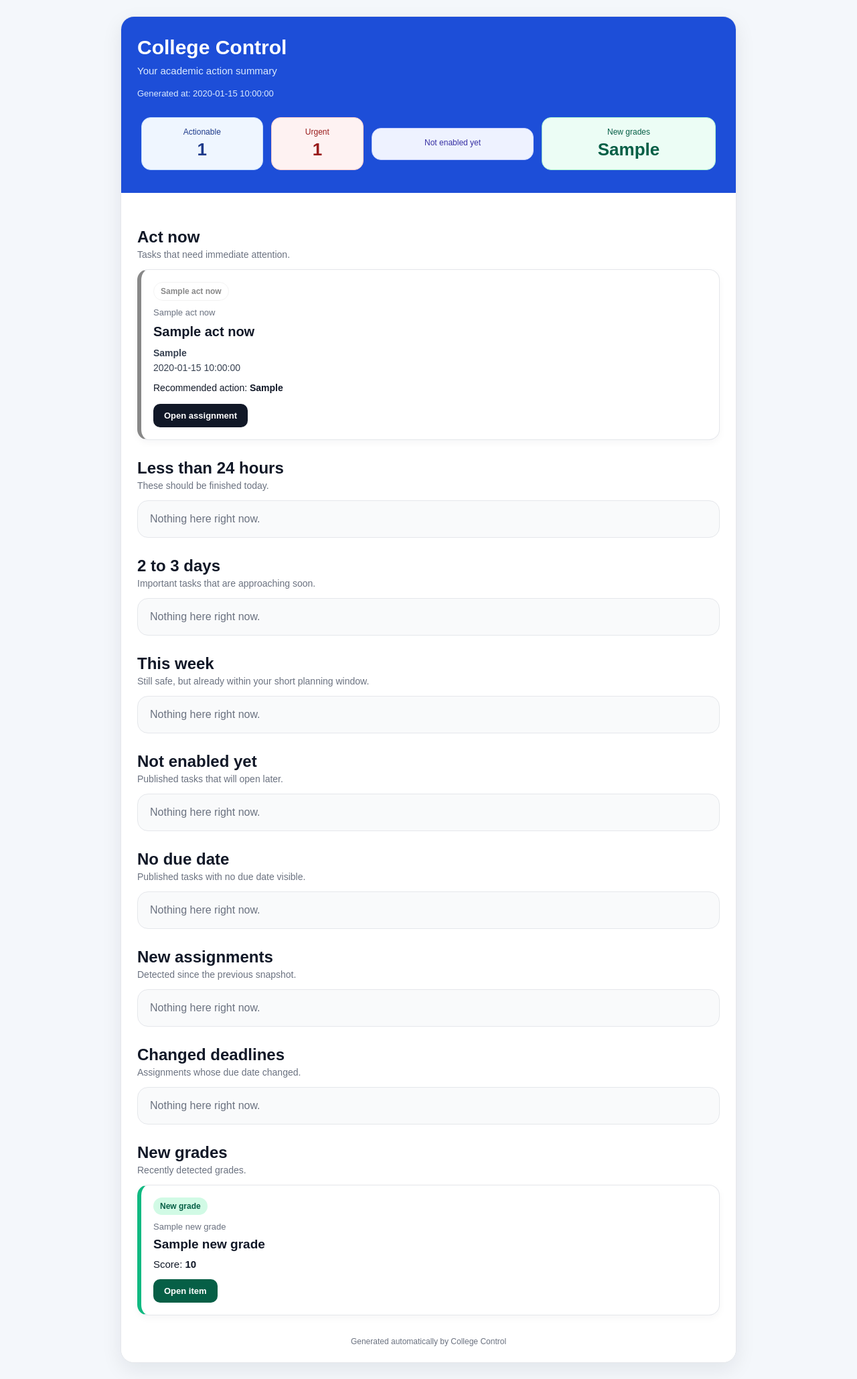
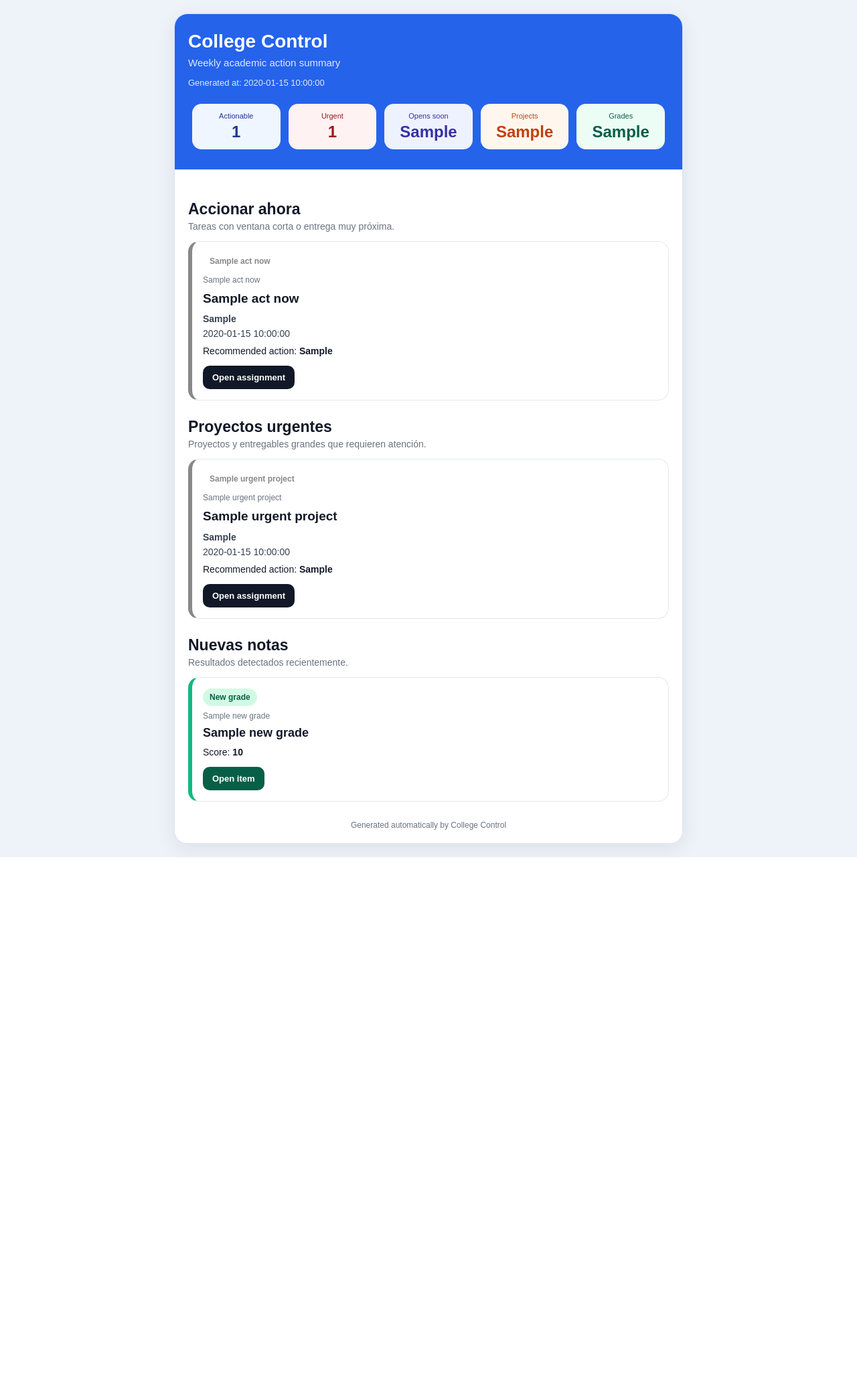
Before and after one commit to JobVillagran/collegeControl, a Python web app: template src/templates/summary_template.html in a window 1280 px wide. Shown: the whole page at 67% size. After the commit the page ends 1280 px from the top, so only its background shows below. Run offline with Jinja, Linux system fonts and the light colour scheme; the template is opened without the code that fills it: most values are stand-ins (such as "Sample title", 1, 10 or a date in 2020).

Commit message:
Refactor ComparisonService and SummaryService for improved assignment handling; update summary template for better presentation and styling

```diff
--- a/src/templates/summary_template.html
+++ b/src/templates/summary_template.html
@@ -2,100 +2,71 @@
 <html lang="en">
   <head>
     <meta charset="UTF-8" />
-    <title>University Summary</title>
-    <meta name="color-scheme" content="light" />
-    <meta name="supported-color-schemes" content="light" />
+    <title>College Control</title>
+    <meta name="viewport" content="width=device-width, initial-scale=1.0" />
+    <meta name="color-scheme" content="light dark" />
+    <meta name="supported-color-schemes" content="light dark" />
   </head>
-  <body style="margin:0; padding:0; background:#f4f7fb; font-family:Arial, Helvetica, sans-serif; color:#111827;">
-    <div style="max-width:920px; margin:0 auto; padding:24px 16px;">
+  <body style="margin:0; padding:0; background:#eef3f9; font-family:Arial, Helvetica, sans-serif; color:#111827;">
+    <div style="max-width:760px; margin:0 auto; padding:20px 12px;">
       <div
         style="
           background:#ffffff;
-          border:1px solid #e5e7eb;
+          border:1px solid #dbe3ee;
           border-radius:20px;
           overflow:hidden;
-          box-shadow:0 10px 30px rgba(15,23,42,0.08);
+          box-shadow:0 8px 30px rgba(15,23,42,0.08);
         "
       >
-        <div
-          style="
-            background:#1d4ed8;
-            padding:28px 24px;
-            color:#ffffff;
-          "
-        >
-          <div style="font-size:30px; font-weight:700; line-height:1.2; color:#ffffff;">
+        <div style="background:#2563eb; padding:24px 20px; color:#ffffff;">
+          <div style="font-size:28px; font-weight:700; line-height:1.2; color:#ffffff;">
             College Control
           </div>
-          <div style="font-size:15px; margin-top:8px; color:#dbeafe;">
-            Your academic action summary
+          <div style="font-size:15px; margin-top:6px; color:#dbeafe;">
+            Weekly academic action summary
           </div>
-          <div style="font-size:13px; margin-top:18px; color:#dbeafe;">
+          <div style="font-size:13px; margin-top:14px; color:#dbeafe;">
             Generated at: {{ payload.generated_at }}
           </div>
 
-          <table role="presentation" cellpadding="0" cellspacing="0" width="100%" style="margin-top:22px;">
+          <table role="presentation" cellpadding="0" cellspacing="0" width="100%" style="margin-top:18px;">
             <tr>
-              <td style="padding:6px;">
-                <div
-                  style="
-                    background:#eff6ff;
-                    border:1px solid #bfdbfe;
-                    border-radius:14px;
-                    padding:14px 10px;
-                    text-align:center;
-                  "
-                >
-                  <div style="font-size:12px; color:#1e3a8a;">Actionable</div>
-                  <div style="font-size:26px; font-weight:700; color:#1e3a8a; margin-top:4px;">
+              <td style="padding:6px; width:20%;">
+                <div style="background:#eff6ff; border-radius:14px; padding:12px 8px; text-align:center;">
+                  <div style="font-size:11px; color:#1e3a8a;">Actionable</div>
+                  <div style="font-size:24px; font-weight:700; color:#1e3a8a; margin-top:4px;">
                     {{ payload.summary_stats.total_actionable }}
                   </div>
                 </div>
               </td>
-              <td style="padding:6px;">
-                <div
-                  style="
-                    background:#fef2f2;
-                    border:1px solid #fecaca;
-                    border-radius:14px;
-                    padding:14px 10px;
-                    text-align:center;
-                  "
-                >
-                  <div style="font-size:12px; color:#991b1b;">Urgent</div>
-                  <div style="font-size:26px; font-weight:700; color:#991b1b; margin-top:4px;">
+              <td style="padding:6px; width:20%;">
+                <div style="background:#fef2f2; border-radius:14px; padding:12px 8px; text-align:center;">
+                  <div style="font-size:11px; color:#991b1b;">Urgent</div>
+                  <div style="font-size:24px; font-weight:700; color:#991b1b; margin-top:4px;">
                     {{ payload.summary_stats.total_urgent }}
                   </div>
                 </div>
               </td>
-              <td style="padding:6px;">
-                <div
-                  style="
-                    background:#eef2ff;
-                    border:1px solid #c7d2fe;
-                    border-radius:14px;
-                    padding:14px 10px;
-                    text-align:center;
-                  "
-                >
-                  <div style="font-size:12px; color:#3730a3;">Not enabled yet</div>
-                  <div style="font-size:26px; font-weight:700; color:#3730a3; margin-top:4px;">
-                    {{ payload.summary_stats.not_enabled_yet }}
+              <td style="padding:6px; width:20%;">
+                <div style="background:#eef2ff; border-radius:14px; padding:12px 8px; text-align:center;">
+                  <div style="font-size:11px; color:#3730a3;">Opens soon</div>
+                  <div style="font-size:24px; font-weight:700; color:#3730a3; margin-top:4px;">
+                    {{ payload.summary_stats.opens_soon }}
                   </div>
                 </div>
               </td>
-              <td style="padding:6px;">
-                <div
-                  style="
-                    background:#ecfdf5;
-                    border:1px solid #a7f3d0;
-                    border-radius:14px;
-                    padding:14px 10px;
-                    text-align:center;
-                  "
-                >
-                  <div style="font-size:12px; color:#065f46;">New grades</div>
-                  <div style="font-size:26px; font-weight:700; color:#065f46; margin-top:4px;">
+              <td style="padding:6px; width:20%;">
+                <div style="background:#fff7ed; border-radius:14px; padding:12px 8px; text-align:center;">
+                  <div style="font-size:11px; color:#c2410c;">Projects</div>
+                  <div style="font-size:24px; font-weight:700; color:#c2410c; margin-top:4px;">
+                    {{ payload.summary_stats.urgent_projects }}
+                  </div>
+                </div>
+              </td>
+              <td style="padding:6px; width:20%;">
+                <div style="background:#ecfdf5; border-radius:14px; padding:12px 8px; text-align:center;">
+                  <div style="font-size:11px; color:#065f46;">Grades</div>
+                  <div style="font-size:24px; font-weight:700; color:#065f46; margin-top:4px;">
                     {{ payload.summary_stats.new_grades }}
                   </div>
                 </div>
@@ -104,7 +75,7 @@
           </table>
         </div>
 
-        <div style="padding:24px; background:#ffffff;">
+        <div style="padding:20px; background:#ffffff;">
           {% macro task_card(item) -%}
           <div
             style="
@@ -112,12 +83,11 @@
               border:1px solid #e5e7eb;
               border-left:6px solid {{ item.border_color }};
               border-radius:16px;
-              padding:18px;
+              padding:16px;
               margin-bottom:14px;
-              box-shadow:0 4px 12px rgba(15,23,42,0.04);
             "
           >
-            <div style="margin-bottom:10px;">
+            <div style="margin-bottom:8px;">
               <span
                 style="
                   display:inline-block;
@@ -127,18 +97,17 @@
                   font-weight:700;
                   background:{{ item.badge_bg }};
                   color:{{ item.badge_color }};
-                  border:1px solid rgba(0,0,0,0.05);
                 "
               >
                 {{ item.urgency_label }}
               </span>
             </div>
 
-            <div style="font-size:13px; color:#6b7280; margin-bottom:8px;">
+            <div style="font-size:12px; color:#6b7280; margin-bottom:8px;">
               {{ item.course_name }}
             </div>
 
-            <div style="font-size:20px; line-height:1.35; font-weight:700; color:#111827; margin-bottom:10px;">
+            <div style="font-size:19px; line-height:1.35; font-weight:700; color:#111827; margin-bottom:10px;">
               {{ item.assignment_name }}
             </div>
 
@@ -146,11 +115,11 @@
               <strong>{{ item.meta_line }}</strong>
             </div>
 
-            <div style="font-size:14px; color:#374151; margin-bottom:14px;">
+            <div style="font-size:14px; color:#374151; margin-bottom:10px;">
               {{ item.relative_time }}
             </div>
 
-            <div style="font-size:14px; color:#111827; margin-bottom:16px;">
+            <div style="font-size:14px; color:#111827; margin-bottom:14px;">
               Recommended action: <strong>{{ item.action_required }}</strong>
             </div>
 
@@ -162,7 +131,7 @@
                 background:#111827;
                 color:#ffffff;
                 text-decoration:none;
-                padding:10px 16px;
+                padding:10px 14px;
                 border-radius:10px;
                 font-size:13px;
                 font-weight:700;
@@ -181,12 +150,11 @@
               border:1px solid #e5e7eb;
               border-left:6px solid #10b981;
               border-radius:16px;
-              padding:18px;
+              padding:16px;
               margin-bottom:14px;
-              box-shadow:0 4px 12px rgba(15,23,42,0.04);
             "
           >
-            <div style="margin-bottom:10px;">
+            <div style="margin-bottom:8px;">
               <span
                 style="
                   display:inline-block;
@@ -202,15 +170,15 @@
               </span>
             </div>
 
-            <div style="font-size:13px; color:#6b7280; margin-bottom:8px;">
+            <div style="font-size:12px; color:#6b7280; margin-bottom:8px;">
               {{ item.course_name }}
             </div>
 
-            <div style="font-size:19px; font-weight:700; color:#111827; margin-bottom:10px;">
+            <div style="font-size:18px; font-weight:700; color:#111827; margin-bottom:10px;">
               {{ item.assignment_name }}
             </div>
 
-            <div style="font-size:15px; color:#111827; margin-bottom:14px;">
+            <div style="font-size:14px; color:#111827; margin-bottom:14px;">
               Score: <strong>{{ item.score_display }}</strong>
             </div>
 
@@ -222,7 +190,7 @@
                 background:#065f46;
                 color:#ffffff;
                 text-decoration:none;
-                padding:10px 16px;
+                padding:10px 14px;
                 border-radius:10px;
                 font-size:13px;
                 font-weight:700;
@@ -241,12 +209,11 @@
               border:1px solid #e5e7eb;
               border-left:6px solid #8b5cf6;
               border-radius:16px;
-              padding:18px;
+              padding:16px;
               margin-bottom:14px;
-              box-shadow:0 4px 12px rgba(15,23,42,0.04);
             "
           >
-            <div style="margin-bottom:10px;">
+            <div style="margin-bottom:8px;">
               <span
                 style="
                   display:inline-block;
@@ -262,17 +229,18 @@
               </span>
             </div>
 
-            <div style="font-size:13px; color:#6b7280; margin-bottom:8px;">
+            <div style="font-size:12px; color:#6b7280; margin-bottom:8px;">
               {{ item.course_name }}
             </div>
 
-            <div style="font-size:19px; font-weight:700; color:#111827; margin-bottom:10px;">
+            <div style="font-size:18px; font-weight:700; color:#111827; margin-bottom:10px;">
               {{ item.assignment_name }}
             </div>
 
             <div style="font-size:14px; color:#374151; margin-bottom:6px;">
               Before: <strong>{{ item.before_due_display }}</strong>
             </div>
+
             <div style="font-size:14px; color:#374151; margin-bottom:14px;">
               Now: <strong>{{ item.after_due_display }}</strong>
             </div>
@@ -285,7 +253,7 @@
                 background:#6d28d9;
                 color:#ffffff;
                 text-decoration:none;
-                padding:10px 16px;
+                padding:10px 14px;
                 border-radius:10px;
                 font-size:13px;
                 font-weight:700;
@@ -298,13 +266,13 @@
           {%- endmacro %}
 
           {% macro section(title, subtitle, items, mode="task") -%}
-          <div style="margin-top:28px;">
+          {% if items %}
+          <div style="margin-top:26px;">
             <div style="margin-bottom:14px;">
-              <div style="font-size:24px; font-weight:700; color:#111827;">{{ title }}</div>
+              <div style="font-size:23px; font-weight:700; color:#111827;">{{ title }}</div>
               <div style="font-size:14px; color:#6b7280; margin-top:4px;">{{ subtitle }}</div>
             </div>
 
-            {% if items %}
             {% for item in items %}
               {% if mode == "task" %}
                 {{ task_card(item) }}
@@ -314,33 +282,21 @@
                 {{ changed_card(item) }}
               {% endif %}
             {% endfor %}
-            {% else %}
-              <div
-                style="
-                  background:#f9fafb;
-                  border:1px solid #e5e7eb;
-                  border-radius:16px;
-                  padding:18px;
-                  color:#6b7280;
-                "
-              >
-                Nothing here right now.
           </div>
           {% endif %}
-          </div>
           {%- endmacro %}
 
-          {{ section("Act now", "Tasks that need immediate attention.", payload.sections.act_now, "task") }}
-          {{ section("Less than 24 hours", "These should be finished today.", payload.sections.less_than_24h, "task") }}
-          {{ section("2 to 3 days", "Important tasks that are approaching soon.", payload.sections.two_to_three_days, "task") }}
-          {{ section("This week", "Still safe, but already within your short planning window.", payload.sections.this_week, "task") }}
-          {{ section("Not enabled yet", "Published tasks that will open later.", payload.sections.not_enabled_yet, "task") }}
-          {{ section("No due date", "Published tasks with no due date visible.", payload.sections.no_due_date, "task") }}
-          {{ section("New assignments", "Detected since the previous snapshot.", payload.sections.new_assignments, "task") }}
-          {{ section("Changed deadlines", "Assignments whose due date changed.", payload.sections.changed_assignments, "changed") }}
-          {{ section("New grades", "Recently detected grades.", payload.sections.new_grades, "grade") }}
+          {{ section("Accionar ahora", "Tareas con ventana corta o entrega muy próxima.", payload.sections.act_now, "task") }}
+          {{ section("Esta semana", "Tareas que se entregan dentro de la semana actual.", payload.sections.this_week, "task") }}
+          {{ section("Siguiente semana", "Lo que ya deberías ir planeando.", payload.sections.next_week, "task") }}
+          {{ section("Tercera semana", "Pendientes futuros que vale la pena tener en radar.", payload.sections.third_week, "task") }}
+          {{ section("Proyectos urgentes", "Proyectos y entregables grandes que requieren atención.", payload.sections.urgent_projects, "task") }}
+          {{ section("Se habilitan pronto", "Tareas que todavía no abren pero aparecerán pronto, por ejemplo el día de clase.", payload.sections.opens_same_day, "task") }}
+          {{ section("Sin fecha visible", "Tareas publicadas sin fecha clara.", payload.sections.no_due_date, "task") }}
+          {{ section("Cambios de deadline", "Fechas modificadas desde la última corrida.", payload.sections.changed_assignments, "changed") }}
+          {{ section("Nuevas notas", "Resultados detectados recientemente.", payload.sections.new_grades, "grade") }}
 
-          <div style="margin-top:32px; font-size:12px; color:#6b7280; text-align:center;">
+          <div style="margin-top:28px; font-size:12px; color:#6b7280; text-align:center;">
             Generated automatically by College Control
           </div>
         </div>
```
Also changed, not shown: src/services/comparison_service.py (+80 -47 lines), src/services/scraping_service.py (+16 -5 lines), src/services/summary_service.py (+65 -46 lines). Lines whose indentation alone changed are shown as unchanged.
